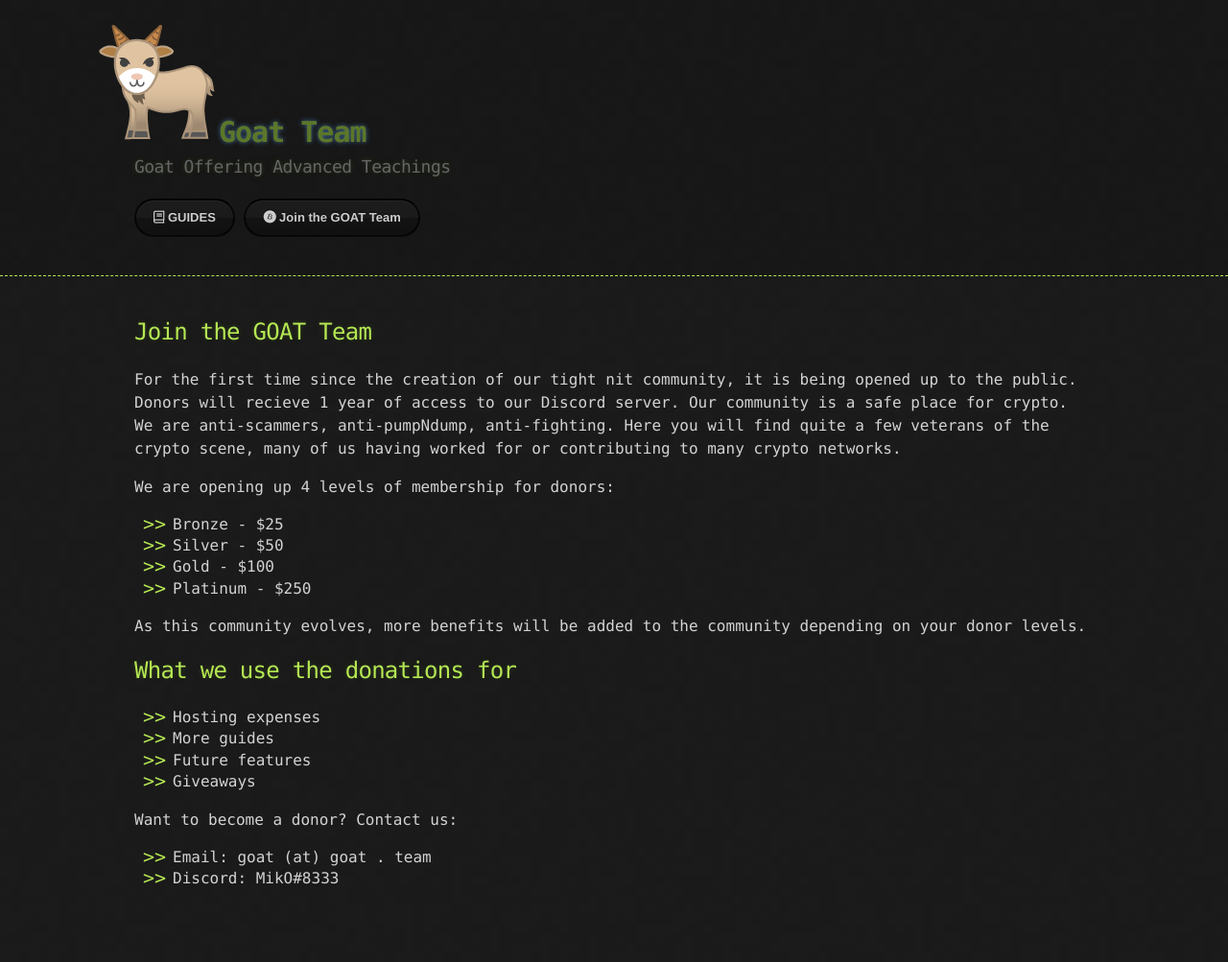
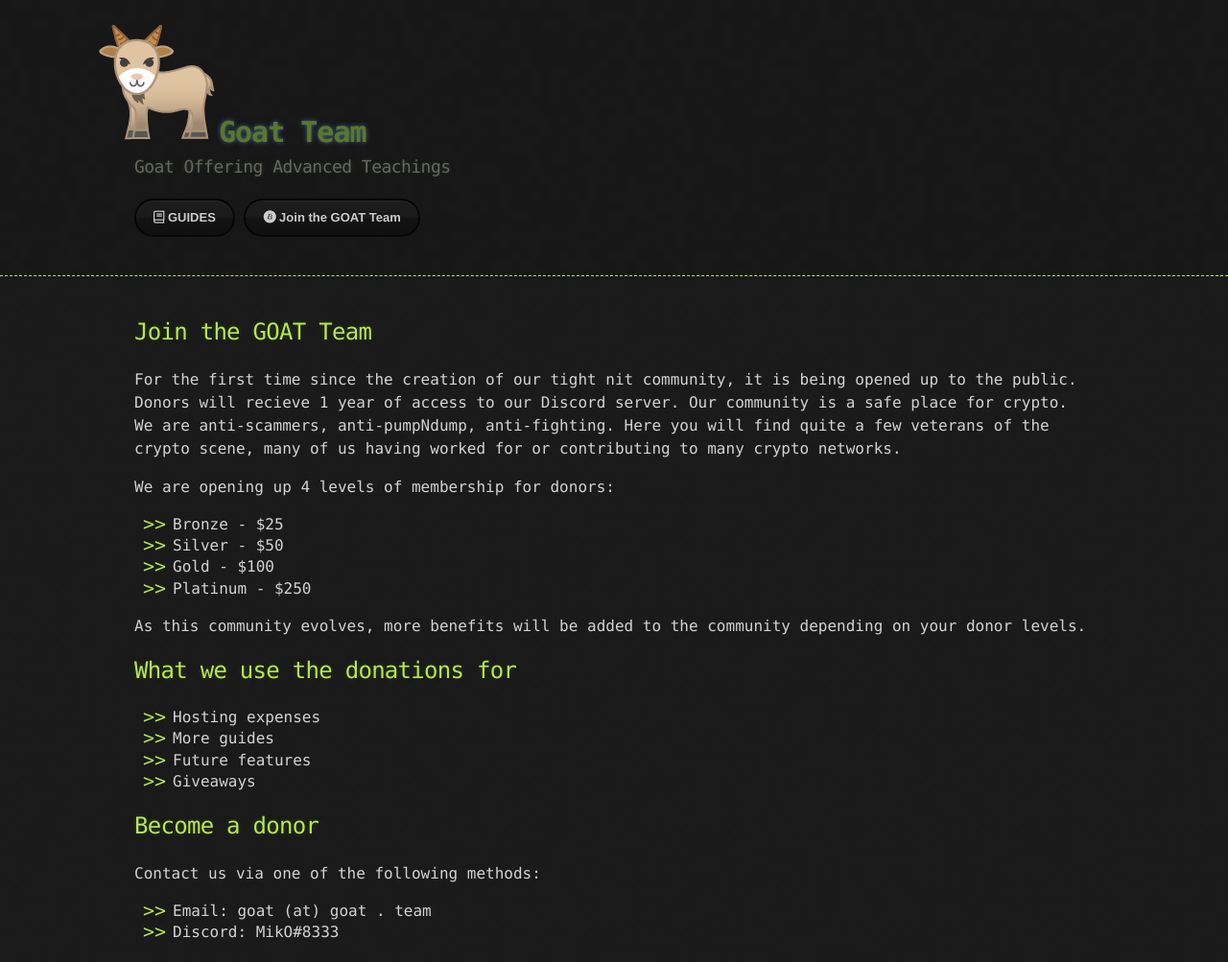
Before and after one commit to goat-team/goat-team.github.io, a Jekyll site: the page built from donate/index.md, in a window 1280 px wide. Shown: the whole page at 96% size. Built offline with Jekyll 4.4.1, drawn with Linux system fonts in a browser that asks for light colours; our own code applies the rules of GitHub Pages for plain Markdown files; before the commit the page ends 947 px from its top, so only the background shows below that.

Commit message:
styling updates

```diff
--- a/donate/index.md
+++ b/donate/index.md
@@ -21,6 +21,9 @@ As this community evolves, more benefits will be added to the community dependin
 * Future features
 * Giveaways
 
-Want to become a donor?  Contact us:
+## Become a donor
+
+Contact us via one of the following methods:
+
 * Email:  goat (at) goat . team
 * Discord: MikO#8333
```
